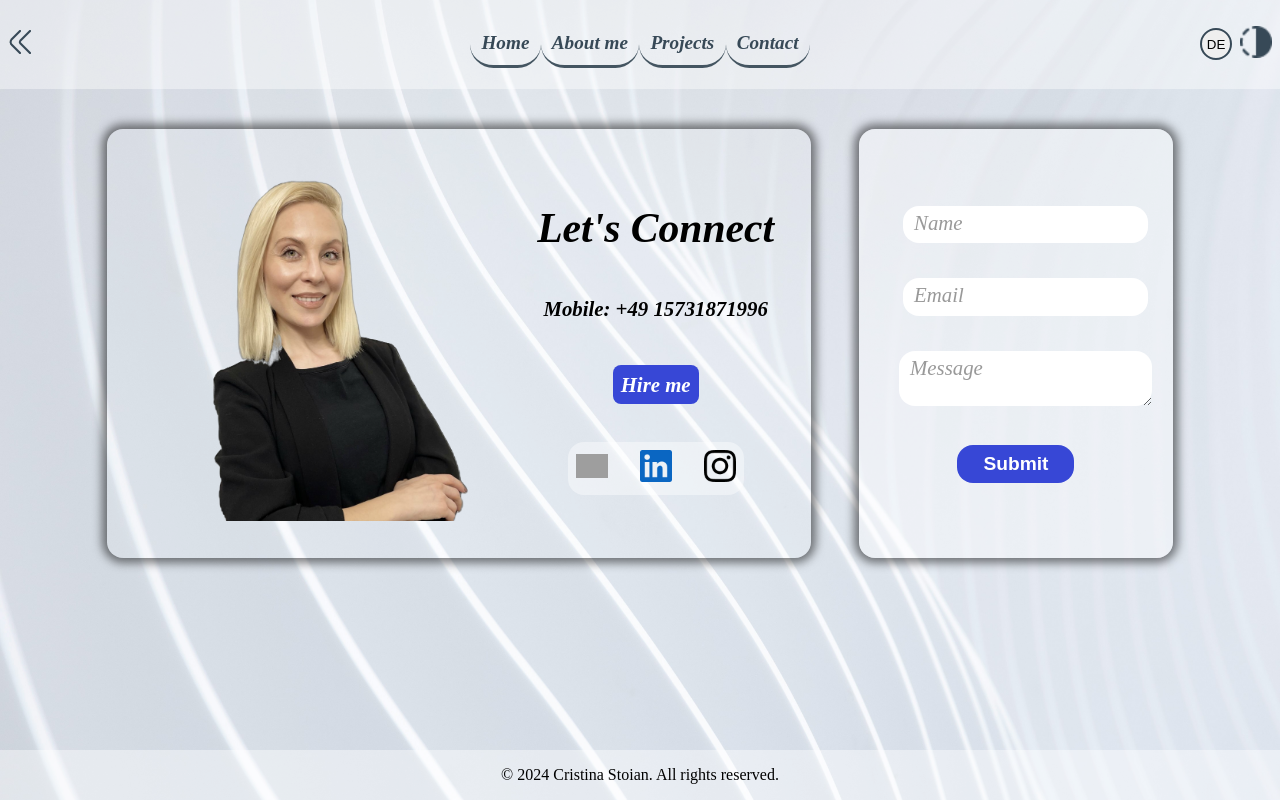
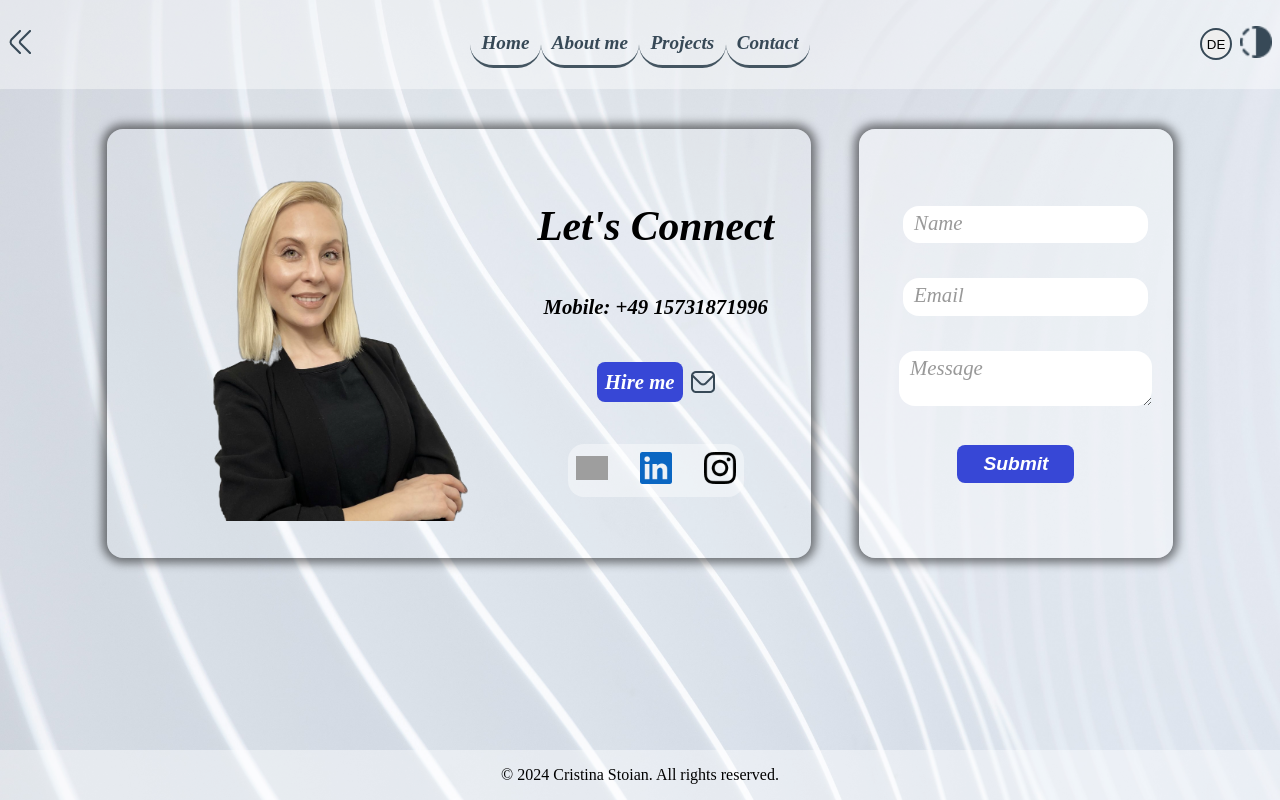
Before and after one commit to CristinaSt86/My-Portfolio, a React (Create React App) app: page /contact in a window 1280 px wide. Built offline with nearby package versions, Linux system fonts and the light colour scheme; grey boxes are pictures that could not be loaded.

Commit message:
Apply small enhancements and fixes across the project

```diff
--- a/src/ContactPage/ContactPage.jsx
+++ b/src/ContactPage/ContactPage.jsx
@@ -9,6 +9,7 @@ import Image from "../components/Image/Image";
 import { useTheme } from "../ThemeContext";
 import Form from "../components/Form/Form";
 import { useTranslation } from "react-i18next";
+import msg from "../images/message.png";
 
 const ContactPage = () => {
   const { theme } = useTheme();
@@ -33,9 +34,12 @@ const ContactPage = () => {
           <h1 className={css.contactMe}>{t("contactPage.contactMe")}</h1>
           <h2 className={css.mobile}>{t("contactPage.mobile")}</h2>
           <h2>
-            <a href={`mailto:${emailAddress}`} className={css.mail}>
-              {t("contactPage.hireMe")}
-            </a>
+            <div className={css.msgHireMe}>
+              <a href={`mailto:${emailAddress}`} className={css.mail}>
+                {t("contactPage.hireMe")}
+              </a>
+              <img src={msg} alt="email" />
+            </div>
           </h2>
           <div className={css.contactLinks}>
             <Link to="https://github.com/CristinaSt86" target="blank">
--- a/src/ContactPage/ContactPage.module.css
+++ b/src/ContactPage/ContactPage.module.css
@@ -70,8 +70,20 @@
   border-radius: 1rem;
 }
 
-.contactMe{
+.contactMe {
   text-align: center;
+}
+
+.msgHireMe {
+  display: flex;
+  justify-content: center;
+  align-items: center;
+  gap: 0.5rem;
+  transition: transform 0.3s ease;
+}
+
+.msgHireMe:hover {
+  transform: scale(1.1);
 }
 
 @media (min-width: 700px) and (max-width: 1044px) {
--- a/src/components/Form/Form.module.css
+++ b/src/components/Form/Form.module.css
@@ -26,12 +26,13 @@
   padding: 0.5rem;
   margin: 0.3rem;
   background-color: #3747d6;
-  border-radius: 1rem;
+  border-radius: 0.5rem;
   text-align: center;
   width: 50%;
   text-align: center;
   font-size: 1.2rem;
   font-weight: 600;
+  font-style: italic;
   color: var(--text-night-mode);
   border: none;
   cursor: pointer;
```
